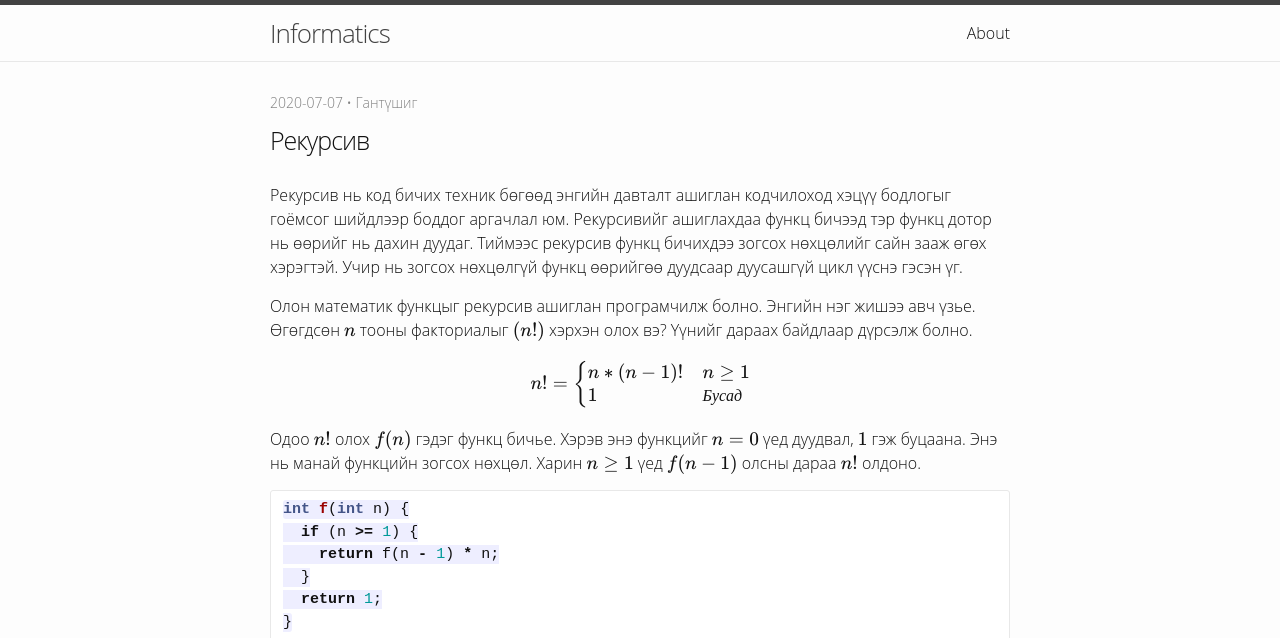
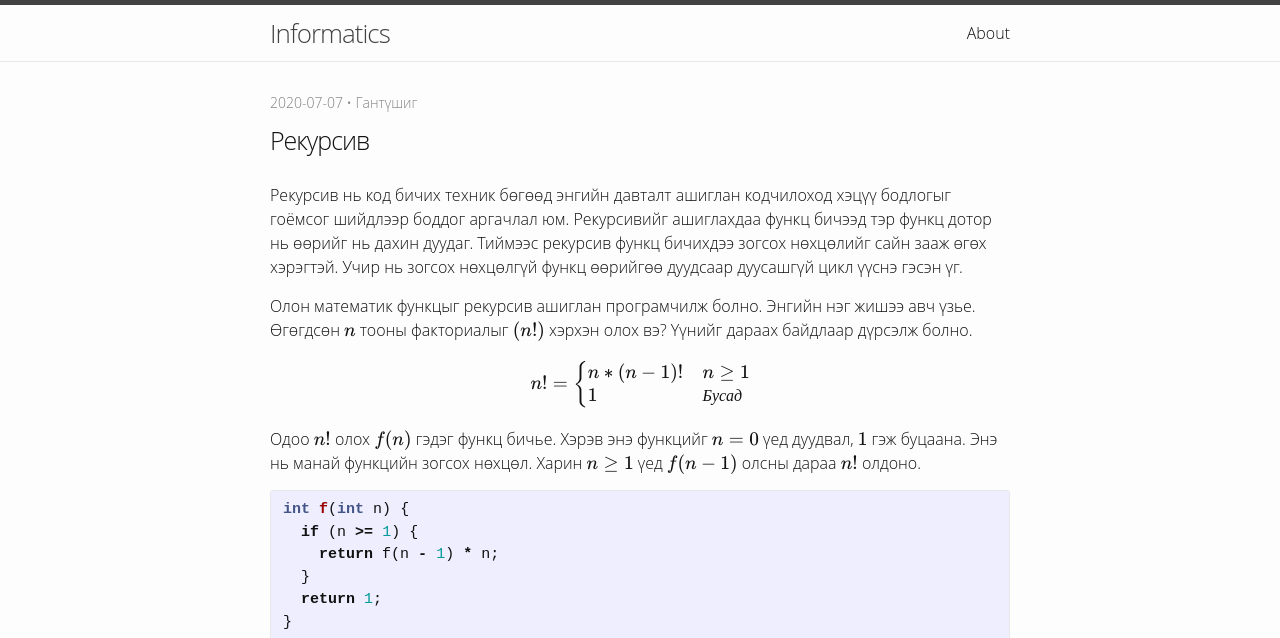
Before and after one commit to MITPU/informatics, a Jekyll site: the page built from _posts/2020-07-07-recursion.markdown, in a window 1280 px wide. Shown: the top 638 px of the page. Built offline with Jekyll 4.4.1, drawn with Linux system fonts in a browser that asks for light colours; formulas are drawn with MathJax 3; grey boxes are pictures that could not be loaded.

Commit message:
using proper highlighting for the posts

````diff
--- a/_posts/2019-12-10-quick-sort.markdown
+++ b/_posts/2019-12-10-quick-sort.markdown
@@ -16,7 +16,7 @@ category: "эрэмбэлэлт"
 | Дундаж         | O(n log n)      |
 | Хамгийн муу    | O(n^2)          |
 
-```python
+{% highlight python %}
 
 def partition(arr, low, high):
     i = ( low-1 )         #жижиг элемэнтүүдийн индекс
@@ -39,7 +39,7 @@ def quickSort(arr, low, high):
         # пивот цэгээс өмнөх болон дараах (их, бага) дэд массивыг дахин эрэмбэлэх
         quickSort(arr, low, pi-1)
         quickSort(arr, pi+1, high)
-```
+{% endhighlight %}
 
 ## **Ашигласан материалууд:**
 1. https://en.wikipedia.org/wiki/Quicksort
--- a/_posts/2020-05-09-search.markdown
+++ b/_posts/2020-05-09-search.markdown
@@ -15,7 +15,7 @@ category: 'хайлт'
 
 Шугаман хайлтын үндсэн санаа нь `A` жагсаалт дахь элементүүдээр нэг нэгээр нь давтаад тэдгээрийн аль нэг нь бидний хайж байгаа `x`-тэй тэнцүү үед давталтыг зогсоох юм.
 
-```python
+{% highlight python %}
 def search(A, x):
   for el in A:
     if el == x:
@@ -25,7 +25,7 @@ def search(A, x):
 
 print(search([1, 2, 4, 8, 16], 4)) # True
 print(search([1, 2, 4, 8, 16], 3)) # False
-```
+{% endhighlight %}
 
 Таны харж байгаагаар алгоритмын санаа болон түүний python дээрх код нь их хялбар байгаа биз? Гэвч ихэнх тохиолдолд энгийн хялбар алгоритмуудын ажиллах хугацаа эсвэл зарцуулах санах ой их байдаг. Шугаман хайлтын алгоритмын time complexity буюу хугацааны үнэлгээ нь `O(n)` буюу шугаман юм. Өөрөөр хэлбэл A жагсаалтын хэмжээ болох `n` нь 10 дахин өсөхөд алгоритмын маань ажиллах хурд нь ойролцоогоор 10 дахин удааширна гэсэн үг. Харин санах ойн хувьд алгоритм маань ямар нэгэн нэмэлт жагсаалт ашигладаггүй учир `O(1)` буюу тогтмол гэж тооцно.
 
--- a/_posts/2020-06-16-merge-sert.markdown
+++ b/_posts/2020-06-16-merge-sert.markdown
@@ -21,7 +21,7 @@ category: "эрэмбэлэлт"
 | Муу нөхцөлд    | O(n log n)      | O(n)             |
 
 
-```java
+{% highlight java %}
 public class MergeSort{
 
     public static void sort(int[] arr){
@@ -80,6 +80,6 @@ public class MergeSort{
     }
 }
 
-```
+{% endhighlight %}
 
 [Divide and Conquer]: https://en.wikipedia.org/wiki/Divide-and-conquer_algorithm
--- a/_posts/2020-07-04-tree-sort.markdown
+++ b/_posts/2020-07-04-tree-sort.markdown
@@ -23,7 +23,7 @@ category: "эрэмбэлэлт"
 | Муу нөхцөлд  | O(n^2) (unbalanced tree)  |  O(n) |
 |   | O(n log n) (balanced tree)  |  O(n) |
 
-```java
+{% highlight java %}
 // tree sort алгоритмын Java дээрх код
 class MyTreeSort
 {
@@ -107,7 +107,7 @@ class MyTreeSort
     }
 }
 
-```
+{% endhighlight %}
 
 ## **Ашигласан материалууд:**
 1. https://en.wikipedia.org/wiki/Tree_sort
--- a/_posts/2020-07-07-recursion.markdown
+++ b/_posts/2020-07-07-recursion.markdown
@@ -20,14 +20,14 @@ $$
 
 Одоо $$n!$$ олох $$f(n)$$ гэдэг функц бичье. Хэрэв энэ функцийг $$n=0$$ үед дуудвал, $$1$$ гэж буцаана. Энэ нь манай функцийн зогсох нөхцөл. Харин $$n≥1$$ үед $$f(n-1)$$ олсны дараа $$n!$$ олдоно.
 
-```c++
+{% highlight cpp %}
 int f(int n) {
   if (n >= 1) {
     return f(n - 1) * n;
   }
   return 1;
 }
-```
+{% endhighlight %}
 
 <img width="562" alt="image4" src="https://user-images.githubusercontent.com/12068641/86842716-7756fa80-c05a-11ea-8099-9461d6e4238c.png">
 
@@ -45,7 +45,7 @@ $$size(d) = size(f_{1}) +  size(f_{2}) + ... +  size(f_{m}) +  size(d_{1}) +  si
 
 # Java дээрх код
 
-```java
+{% highlight java %}
 // Хэрэглээ
 System.out.println(getSize(new File(directory)) + “ bytes“);
 
@@ -61,7 +61,7 @@ long getSize(File file) {
 
   return size;
 }
-```
+{% endhighlight %}
 
 
 Өөр нэг рекурсив ашиглавал хялбар Ханойн Цамхаг (Tower of Hanoi) бодлогон дээр илүү ойлгомжтой харагдана.
@@ -82,7 +82,7 @@ $$n=3$$ үед шийдэл олоход хялбар харагдаж байн
 
 <img width="532" alt="image6" src="https://user-images.githubusercontent.com/12068641/86843380-50e58f00-c05b-11ea-819d-22460718f87d.png">
 
-```java
+{% highlight java %}
 moveDisks(n, 'A', 'B', 'C');
 
 void moveDisks(int n, char fromTower, char toTower, char auxTower) {
@@ -94,7 +94,7 @@ void moveDisks(int n, char fromTower, char toTower, char auxTower) {
     moveDisks(n - 1, auxTower, toTower, fromTower);
   }
 }
-```
+{% endhighlight %}
 
 $$n = 3$$ үед код хэрхэн ажилахыг харуулвал:
 
````
Also changed, not shown: _posts/2019-11-26-sort.markdown (+4 -4 lines).
